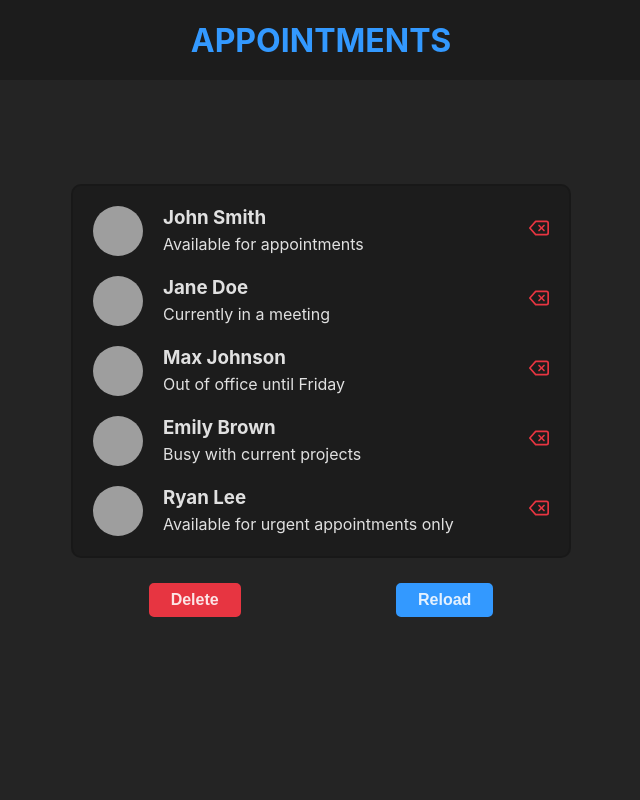
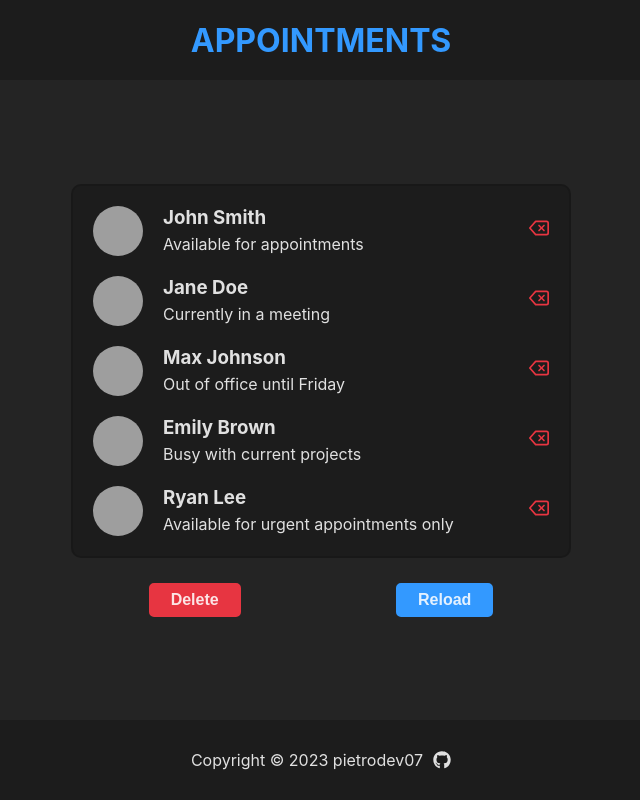
Before and after one commit to pietrodev07/react-appointments, a React (Vite) app: page / in a window 1280 px wide. Shown: the whole page, without its empty margins (319-959 px from the left). Built offline with nearby package versions, Linux system fonts and the light colour scheme; grey boxes are pictures that could not be loaded.

Commit message:
feat: add footer component

```diff
--- a/src/App.jsx
+++ b/src/App.jsx
@@ -1,5 +1,6 @@
 import Header from "./components/Header/Header";
 import Main from "./components/Main/Main";
+import Footer from "./components/Footer/Footer";
 
 function App() {
 
@@ -11,6 +12,8 @@ function App() {
 
       <Main />
 
+      <Footer />
+
     </>
 
   )
--- /dev/null
+++ b/src/components/Footer/Footer.css
@@ -0,0 +1,24 @@
+.footer {
+  width: 100%;
+  height: 10vh;
+  background-color: #1c1c1c;
+  position: absolute;
+  bottom: 0;
+  left: 0;
+  display: flex;
+  justify-content: center;
+  align-items: center;
+  gap: 10px;
+}
+
+.footer .fa-github {
+  width: 18px;
+  height: 18px;
+  font-size: 18px;
+  color: #FFFFFFDD;
+  transition: transform 0.3s ease-in-out;
+}
+
+.footer .fa-github:hover {
+  transform: rotate(360deg) scale(1.2);
+}
--- /dev/null
+++ b/src/components/Footer/Footer.jsx
@@ -0,0 +1,18 @@
+import { FaGithub } from 'react-icons/fa';
+import './Footer.css'
+const Footer = () => {
+
+  const date = new Date().getFullYear();
+
+  return (
+
+    <footer className="footer">
+      <p>Copyright &copy; {date} pietrodev07</p>
+      <a href="https://github.com/pietrodev07/react-appointments" target="_blank" className="fa-github"><FaGithub /></a>
+    </footer>
+
+  )
+
+}
+
+export default Footer
```
